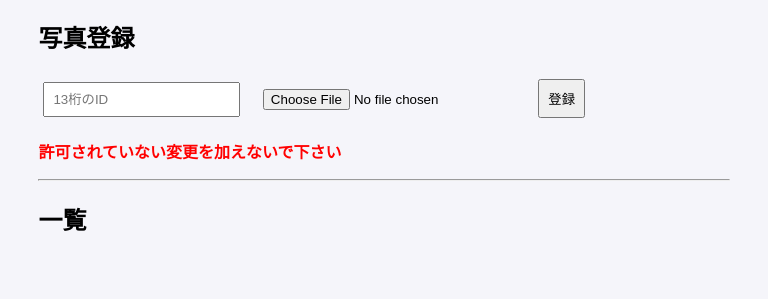
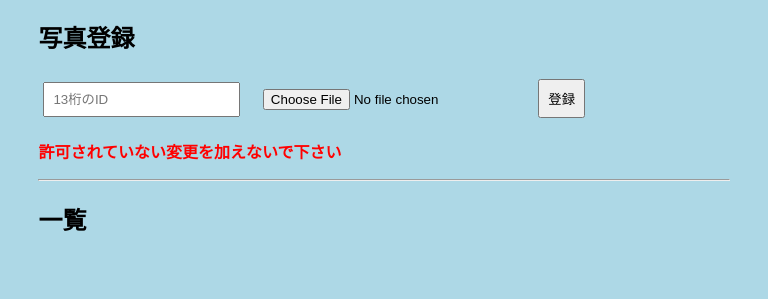
Before and after one commit to Mana-424/barcoed, a Flask app: page / in a window 768 px wide. Shown: the part 501-800 px from the top of the page. Run offline with Flask 3, Linux system fonts and the light colour scheme; the visitor is signed in with stand-in values (Sample User, id 1); parts of the project's set-up code (start-up, migrations or seed data) failed here and were passed over.

Commit message:
Update style.css

```diff
--- a/static/style.css
+++ b/static/style.css
@@ -181,3 +181,11 @@ nav a:hover {
     color: red;
     font-weight: bold;
 }
+
+
+/* タブレット */
+@media (min-width: 768px) and (max-width: 1024px) {
+    body {
+        background-color: lightblue;
+    }
+}
```
